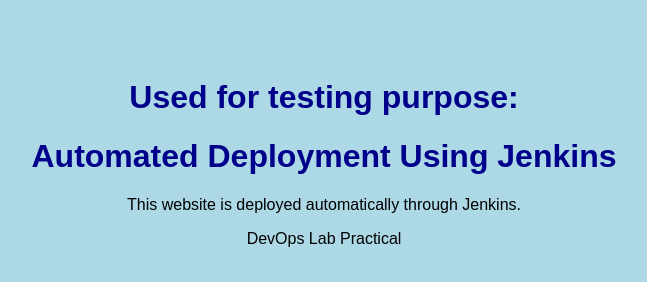
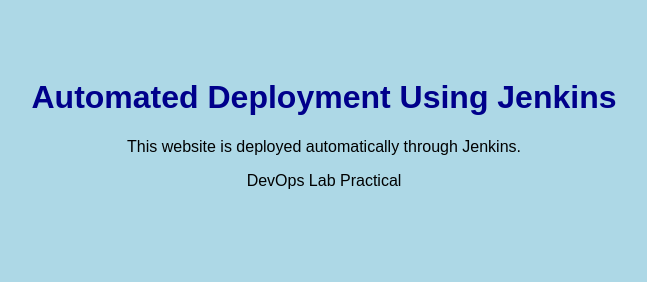
Before and after one commit to triveni19-b/webAppDeployUsingJenkins, a plain HTML site: page index.html in a window 1280 px wide. Shown: the whole page, without its empty margins (316-963 px from the left). Drawn offline with Linux system fonts and the light colour scheme.

Commit message:
Update index.html

```diff
--- a/index.html
+++ b/index.html
@@ -5,7 +5,6 @@
     <link rel="stylesheet" href="style.css">
 </head>
 <body>
-    <h1>Used for testing purpose:</h1>
     <h1>Automated Deployment Using Jenkins</h1>
     <p>This website is deployed automatically through Jenkins.</p>
     <p>DevOps Lab Practical</p>
```
